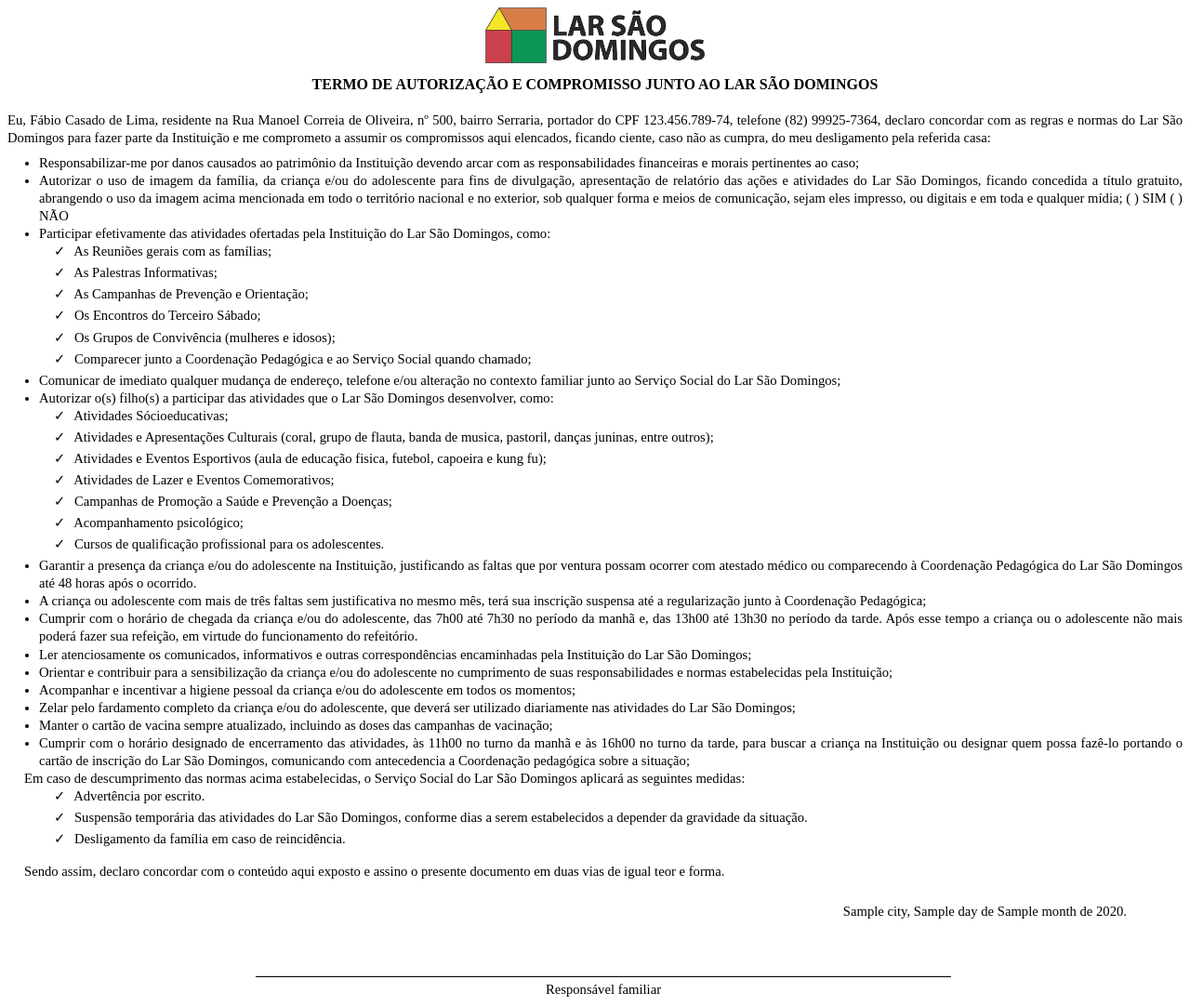
After one commit to fabinhocl/SistemaLSD, a Django app: template AppLSD/templates/terms/family_term.html in a window 1280 px wide. The commit adds this page. Shown: the whole page at 93% size. Run offline with Django 5.2, Linux system fonts and the light colour scheme; data comes from the database, SQL or seed files in the repository; both versions use the stored data as it was after the commit; tables that the repository leaves empty hold one stand-in row (values such as "Sample post"); the template is opened without the code that fills it: values that come from a table or form of the project are taken from there, most other values are stand-ins (such as "Sample title", 1, 10 or a date in 2020).

Commit message:
Implementação do termo de compromisso da família

```diff
--- a/AppLSD/templates/AppLSD/family_detail.html
+++ b/AppLSD/templates/AppLSD/family_detail.html
@@ -140,6 +140,7 @@
     <div class="mt-3 no-print">
         <a href="{% url 'family_edit' family.pk %}" class="btn btn-primary">Editar</a>
         <a href="{% url 'family_delete_confirm' family.pk %}" class="btn btn-danger">Excluir</a>
+        <a href="{% url 'family_term_pdf' family.id %}" class="btn btn-success" target="_blank">Imprimir Termo de Compromisso</a>
         <button class="btn btn-outline-secondary" onclick="window.print()">Imprimir</button>
         <a href="{% url 'family_list' %}" class="btn btn-secondary">Voltar</a>
     </div>
--- /dev/null
+++ b/AppLSD/templates/terms/family_term.html
@@ -0,0 +1,170 @@
+<!DOCTYPE html>
+{% load static %}
+<html lang="pt-br">
+<head>
+  <meta charset="utf-8">
+  <title>Termo de Compromisso</title>
+  <style>
+    @page {
+      size: A4;
+      margin: 2.5cm 3cm 2.5cm 3cm;  /* topo, direita, baixo, esquerda */
+    }
+
+    body {
+      font-family: "Times New Roman", serif;
+      font-size: 11pt;
+      line-height: 1.3;
+    }
+
+    h1 {
+      font-size: 12pt;
+      text-align: center;
+      margin: 0 0 18px 0;
+      font-weight: bold;
+    }
+
+    p {
+      text-align: justify;
+      margin: 0 0 8px 0;
+    }
+
+    ul {
+      margin: 0 0 0 18px;
+      padding: 0;
+    }
+
+    li {
+      margin-bottom: 4px;
+      text-align: justify;
+    }
+
+    .center {
+      text-align: center;
+    }
+
+    .logo {
+      text-align: center;
+      margin-bottom: 8px;
+    }
+
+    .campos-linha {
+      margin-bottom: 8px;
+    }
+
+    .lista-tiques {
+  margin: 0 0 0 16px;
+  padding: 0;
+  list-style: none;          /* remove o marcador padrão */
+}
+
+.lista-tiques li {
+  margin-bottom: 4px;
+  text-align: justify;
+}
+
+.lista-tiques li::before {
+  content: "✓";
+  margin-right: 6px;
+}
+
+.lista-bolinhas {
+  margin: 0 0 0 16px;
+  padding: 0;
+  list-style-type: disc;     /* bolinha padrão */
+}
+
+.lista-bolinhas li {
+  margin-bottom: 4px;
+  text-align: justify;
+}
+
+.cidade-data {
+  text-align: right;     /* como no termo original */
+  margin: 24px 60px 60px 0;  /* ajuste a gosto */
+}
+
+.assinatura {
+  text-align: center;
+  margin-top: 40px;
+}
+
+.linha-assinatura {
+  border-top: 1px solid #000;
+  width: 60%;
+  margin: 0 auto 4px auto;
+}
+  </style>
+</head>
+<body>
+  <div class="logo">
+    <img src="{% static 'img/logo-lar-sao-domingos.png' %}" alt="Lar São Domingos" style="height:60px;">
+  </div>
+
+
+  <h1 class="center">TERMO DE AUTORIZAÇÃO E COMPROMISSO JUNTO AO LAR SÃO DOMINGOS</h1>
+
+  <p class="campos-linha">
+    Eu, {{ family.responsible_name }}, residente na {{ family.address }}, nº {{ family.number }},
+    bairro {{ family.neighborhood }}, portador do CPF {{ family.cpf }}, telefone {{ family.telephone }},
+    declaro concordar com as regras e normas do Lar São Domingos para fazer parte da Instituição
+    e me comprometo a assumir os compromissos aqui elencados, ficando ciente, caso não as cumpra,
+    do meu desligamento pela referida casa:
+  </p>
+    <ul>
+<li class="lista-bolinhas"> Responsabilizar-me por danos causados ao patrimônio da Instituição devendo arcar com as responsabilidades financeiras e morais pertinentes ao caso;</li>
+<li class="lista-bolinhas"> Autorizar o uso de imagem da família, da criança e/ou do adolescente para fins de divulgação, apresentação de relatório das ações e atividades do Lar São Domingos, ficando concedida a título gratuito, abrangendo o uso da imagem acima mencionada em todo o território nacional e no exterior, sob qualquer  forma e meios de comunicação, sejam eles impresso, ou digitais e em toda e qualquer mídia; (     ) SIM   (     ) NÃO </li>
+<li class="lista-bolinhas"> Participar efetivamente das atividades ofertadas pela Instituição do Lar São Domingos, como: </li>
+<ul class="lista-tiques">
+<li class="lista-tiques"> As Reuniões gerais com as famílias;</li>
+<li class="lista-tiques"> As Palestras Informativas;</li>
+<li class="lista-tiques"> As Campanhas de Prevenção e Orientação;</li>
+<li class="lista-tiques"> Os Encontros do Terceiro Sábado; </li>
+<li class="lista-tiques"> Os Grupos de Convivência (mulheres e idosos);</li>
+<li class="lista-tiques"> Comparecer junto a Coordenação Pedagógica e ao Serviço Social quando chamado; </li>
+</ul>
+<li class="lista-bolinhas"> Comunicar de imediato qualquer mudança de endereço, telefone e/ou alteração no contexto  familiar junto ao Serviço Social do Lar São Domingos;</li>
+<li class="lista-bolinhas"> Autorizar o(s) filho(s) a participar das atividades que o Lar São Domingos desenvolver, como: </li>
+
+<ul class="lista-tiques">
+<li class="lista-tiques"> Atividades Sócioeducativas; </li>
+<li class="lista-tiques"> Atividades e Apresentações Culturais (coral, grupo de flauta, banda de musica, pastoril, danças juninas, entre outros);</li>
+<li class="lista-tiques"> Atividades  e Eventos Esportivos (aula de educação fisica, futebol, capoeira e kung fu);</li>
+<li class="lista-tiques"> Atividades de Lazer e Eventos Comemorativos; </li>
+<li class="lista-tiques"> Campanhas de Promoção a Saúde e Prevenção a Doenças;</li>
+<li class="lista-tiques"> Acompanhamento psicológico;</li>
+<li class="lista-tiques"> Cursos de qualificação profissional para os adolescentes.</li>
+</ul>
+<li class="lista-bolinhas"> Garantir a presença da criança e/ou do adolescente na Instituição, justificando as faltas que por ventura possam ocorrer com atestado médico ou comparecendo à Coordenação Pedagógica do Lar São Domingos até 48 horas após o ocorrido. </li>
+<li class="lista-bolinhas"> A criança ou adolescente com mais de três faltas sem justificativa no mesmo mês, terá sua inscrição suspensa até a regularização junto à Coordenação Pedagógica;</li>
+<li class="lista-bolinhas"> Cumprir com o horário de chegada da criança e/ou do adolescente, das 7h00 até 7h30 no período da manhã e, das 13h00 até 13h30 no período da tarde. Após esse tempo a criança ou o adolescente não mais poderá fazer sua refeição, em virtude do funcionamento do refeitório.</li>
+<li class="lista-bolinhas"> Ler atenciosamente os comunicados, informativos e outras correspondências encaminhadas pela Instituição do Lar São Domingos;</li>
+<li class="lista-bolinhas"> Orientar e contribuir para a sensibilização da criança e/ou do adolescente no cumprimento de suas responsabilidades e normas estabelecidas pela Instituição;</li>
+<li class="lista-bolinhas"> Acompanhar e incentivar a higiene pessoal da criança e/ou do adolescente em todos os momentos;</li>
+<li class="lista-bolinhas"> Zelar pelo fardamento completo da criança e/ou do adolescente, que deverá ser utilizado diariamente nas atividades do Lar São Domingos;</li>
+<li class="lista-bolinhas"> Manter o cartão de vacina sempre atualizado, incluindo as doses das campanhas de vacinação;</li>
+<li class="lista-bolinhas"> Cumprir com o horário designado de encerramento das atividades, às 11h00 no turno da manhã e às 16h00 no turno da tarde, para buscar a criança na Instituição ou designar quem possa fazê-lo portando o cartão de inscrição do Lar São Domingos, comunicando com antecedencia a Coordenação pedagógica sobre a situação;</li>
+
+Em caso de descumprimento das normas acima estabelecidas, o Serviço Social do Lar São Domingos aplicará as seguintes medidas:
+
+<ul class="lista-tiques">
+<li class="lista-tiques"> Advertência por escrito.</li>
+<li class="lista-tiques"> Suspensão temporária das atividades do Lar São Domingos, conforme dias a serem estabelecidos a depender da gravidade da situação.</li>
+<li class="lista-tiques"> Desligamento da família em caso de reincidência.</li>
+</ul>
+
+
+  <p style="text-align: justify; margin-top: 16px;">
+  Sendo assim, declaro concordar com o conteúdo aqui exposto e assino o presente
+  documento em duas vias de igual teor e forma.
+</p>
+
+<p class="cidade-data">
+  {{ city }}, {{ day }} de {{ month }} de {{ year }}.
+</p>
+
+<div class="assinatura">
+  <div class="linha-assinatura"></div>
+  <div>Responsável familiar</div>
+</div>
+</body>
+</html>
--- a/AppLSD/urls.py
+++ b/AppLSD/urls.py
@@ -1,6 +1,6 @@
 from django.urls import path, include
 from rest_framework.routers import DefaultRouter
-from .views import FamilyViewSet, AlunoViewSet, TurmaViewSet, ActivityViewSet, FamilyAutocomplete
+from AppLSD.views import FamilyViewSet, AlunoViewSet, TurmaViewSet, ActivityViewSet, FamilyAutocomplete
 from .import views_templates # importa as views para templates
 from .import views
 from django.contrib.auth import views as auth_views
@@ -36,6 +36,7 @@ urlpatterns = [
     path('families/<int:pk>/', views_templates.family_detail, name='family_detail'),
     path('families/<int:pk>/delete/', views_templates.family_delete_confirm, name='family_delete_confirm'),
     path('families/buscar_family/', views_templates.buscar_family, name='buscar_family'),
+    path('families/<int:pk>/termo/', views_templates.family_term_pdf, name='family_term_pdf'),
 
     #Adultos
     path('adult/new/', views_templates.adult_create, name='adult_create'),
```
Also changed, not shown: AppLSD/views_templates.py (+29 -0 lines), db.sqlite3, 1 other file.
